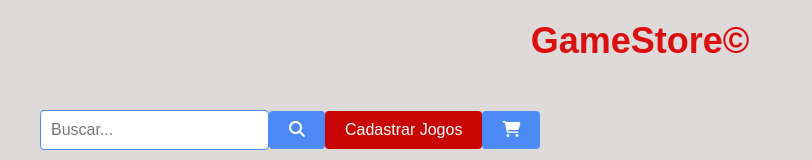
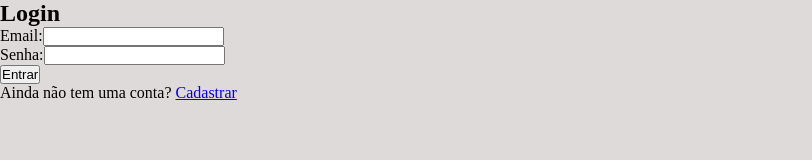
Before and after one commit to moaaskt/APIGameStoreFront, a React (Vite) app: page /login in a window 1280 px wide. Shown: the top 160 px of the page, without its empty margins (0-812 px from the left). Built offline with nearby package versions, Linux system fonts and the light colour scheme; no server answers.

Commit message:
criando tela de login e cadastro

```diff
--- a/src/App.jsx
+++ b/src/App.jsx
@@ -3,6 +3,10 @@ import { Routes, Route } from 'react-router-dom';
 import GameForm from './component/GameForm';
 import Home from './component/Home';
 import Carrinho from './component/Carrinho';
+import Login from './component/Login';
+import CadastroUsuario from './component/CadastrarUser';
+
+
 
 function App() {
   const [games, setGames] = useState([]);
@@ -68,6 +72,8 @@ function App() {
           path="/carrinho"
           element={<Carrinho cartItems={cartItems} cartTotal={cartTotal} removerDoCarrinho={removerDoCarrinho} />}
         />
+        <Route path="/login" element={<Login />} />
+        <Route path="/CadastrarUser" element={<CadastroUsuario />} />
       </Routes>
     </div>
   );
--- /dev/null
+++ b/src/component/CadastrarUser.jsx
@@ -0,0 +1,74 @@
+import React, { useState } from 'react';
+import { Link, useNavigate } from 'react-router-dom';
+
+const CadastrarUser = () => {
+  const navigate = useNavigate();
+  const [nome, setNome] = useState('');
+  const [cpf, setCpf] = useState('');
+  const [email, setEmail] = useState('');
+  const [senha, setSenha] = useState('');
+
+  const handleCadastro = async (event) => {
+    event.preventDefault();
+
+    // Monta o objeto com os dados do usuário
+    const novoUser = {
+      nome: nome,
+      cpf: cpf,
+      email: email,
+      senha: senha
+    };
+
+    try {
+      const response = await fetch('http://localhost:3000/cadastrarUsers', {
+        method: 'POST',
+        headers: {
+          'Content-Type': 'application/json',
+        },
+        body: JSON.stringify(novoUser),
+      });
+
+      if (response.ok) {
+        // Cadastro realizado com sucesso
+        alert('Usuário cadastrado com sucesso!');
+        // Redireciona o usuário para a página de login
+        navigate('/login');
+      } else {
+        // Ocorreu um erro no cadastro
+        const errorData = await response.json();
+        throw new Error(errorData.erro);
+      }
+    } catch (error) {
+      console.error('Erro ao cadastrar usuário:', error);
+      alert('Erro ao cadastrar usuário. Por favor, tente novamente.');
+    }
+  };
+
+  return (
+    <div>
+      <h2>Cadastro de Usuário</h2>
+      <form onSubmit={handleCadastro}>
+        <div>
+          <label>Nome:</label>
+          <input type="text" value={nome} onChange={(event) => setNome(event.target.value)} />
+        </div>
+        <div>
+          <label>CPF:</label>
+          <input type="text" value={cpf} onChange={(event) => setCpf(event.target.value)} />
+        </div>
+        <div>
+          <label>Email:</label>
+          <input type="email" value={email} onChange={(event) => setEmail(event.target.value)} />
+        </div>
+        <div>
+          <label>Senha:</label>
+          <input type="password" value={senha} onChange={(event) => setSenha(event.target.value)} />
+        </div>
+        <button type="submit">Cadastrar</button>
+      </form>
+      <p>Já possui uma conta? <Link to="/login">Faça login</Link></p>
+    </div>
+  );
+};
+
+export default CadastrarUser;
--- a/src/component/Home.jsx
+++ b/src/component/Home.jsx
@@ -2,6 +2,7 @@ import React, { useState, useEffect } from 'react';
 import './Home.css';
 import { Link, useNavigate } from 'react-router-dom';
 import Carrinho from './Carrinho';
+import Login from './Login';
 
 const Home = ({ adicionarAoCarrinho }) => {
   const navigate = useNavigate();
@@ -56,7 +57,7 @@ const Home = ({ adicionarAoCarrinho }) => {
       console.log(`Jogo ${jogoComprado.nome} comprado!`);
       alert("Adicionado ao carrinho")
       adicionarAoCarrinho(jogoComprado);
-      navigate('/carrinho');
+      // navigate('/carrinho');
     } else {
       console.log(`Jogo com ID ${gameId} não encontrado.`);
     }
@@ -92,8 +93,14 @@ const Home = ({ adicionarAoCarrinho }) => {
           <button className="cadas-button">Cadastrar Jogos</button>
         </Link>
         <button className="search-button" onClick={handleGoToCarrinho}>
-        <i class="fa-solid fa-cart-shopping"></i>
+          <i class="fa-solid fa-cart-shopping"></i>
         </button>
+        <Link to="/Login">
+          <button className="cadas-button">Sign in</button>
+        </Link>
+        {/* <Link to="/CadastrarUser">
+          Sign up
+        </Link> */}
 
       </div>
       <div className="product-grid">
@@ -106,7 +113,6 @@ const Home = ({ adicionarAoCarrinho }) => {
               <p className="price">Preço: R${game.preco}</p>
               <p className="platform">Plataforma: {game.plataforma}</p>
               <button onClick={() => comprarJogo(game.game_id)}>Comprar</button>
-
             </div>
           ))
         ) : (
--- /dev/null
+++ b/src/component/Login.jsx
@@ -0,0 +1,34 @@
+import React, { useState } from 'react';
+import { Link } from 'react-router-dom';
+import CadastrarUser from './CadastrarUser';
+
+const Login = () => {
+  const [email, setEmail] = useState('');
+  const [password, setPassword] = useState('');
+
+  const handleLogin = (event) => {
+    event.preventDefault();
+    alert('login efetuado com sucesso')
+    window.location.href = '/dashboard';
+  };
+
+  return (
+    <div>
+      <h2>Login</h2>
+      <form onSubmit={handleLogin}>
+        <div>
+          <label>Email:</label>
+          <input type="email" value={email} onChange={(event) => setEmail(event.target.value)} />
+        </div>
+        <div>
+          <label>Senha:</label>
+          <input type="password" value={password} onChange={(event) => setPassword(event.target.value)} />
+        </div>
+        <button type="submit">Entrar</button>
+      </form>
+      <p>Ainda não tem uma conta? <Link to="/CadastrarUser">Cadastrar</Link></p>
+    </div>
+  );
+};
+
+export default Login;
```
Also changed, not shown: src/component/CadastrarUser.css (added), src/component/Login.css (added).
